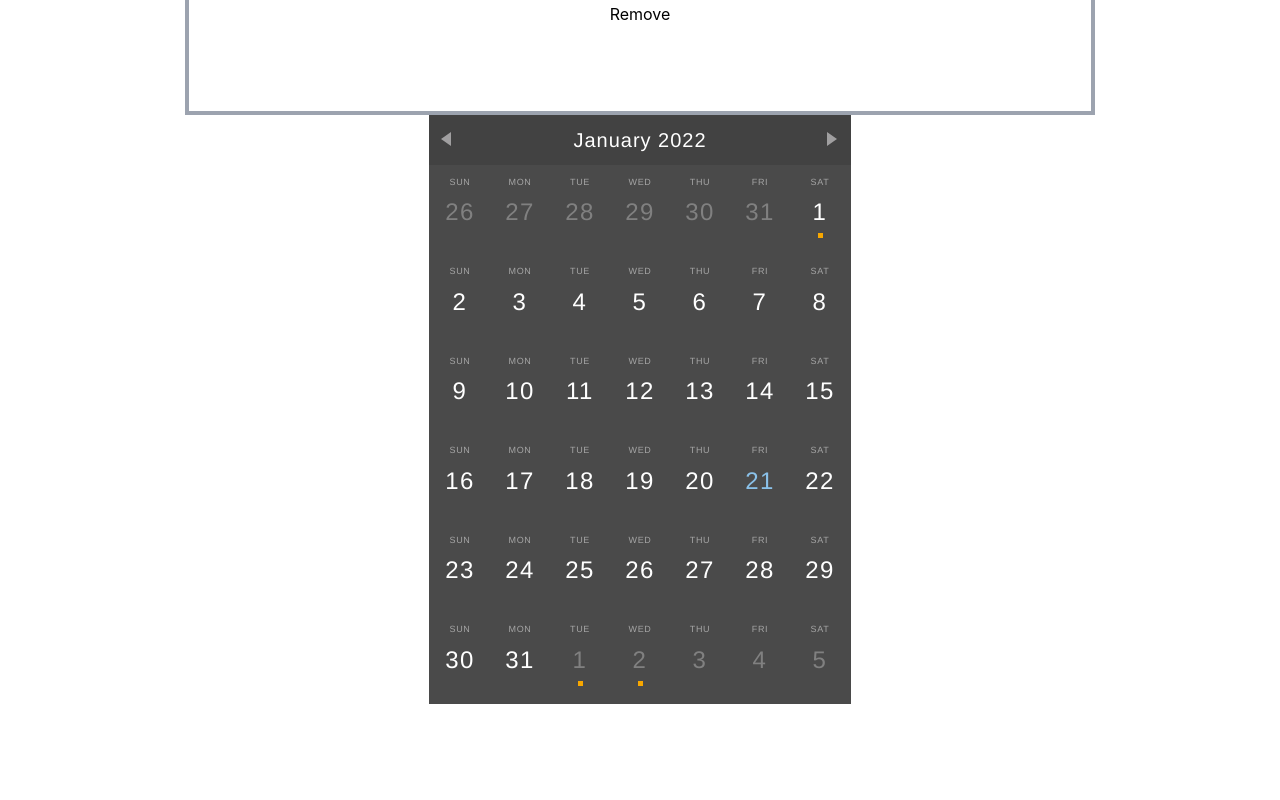
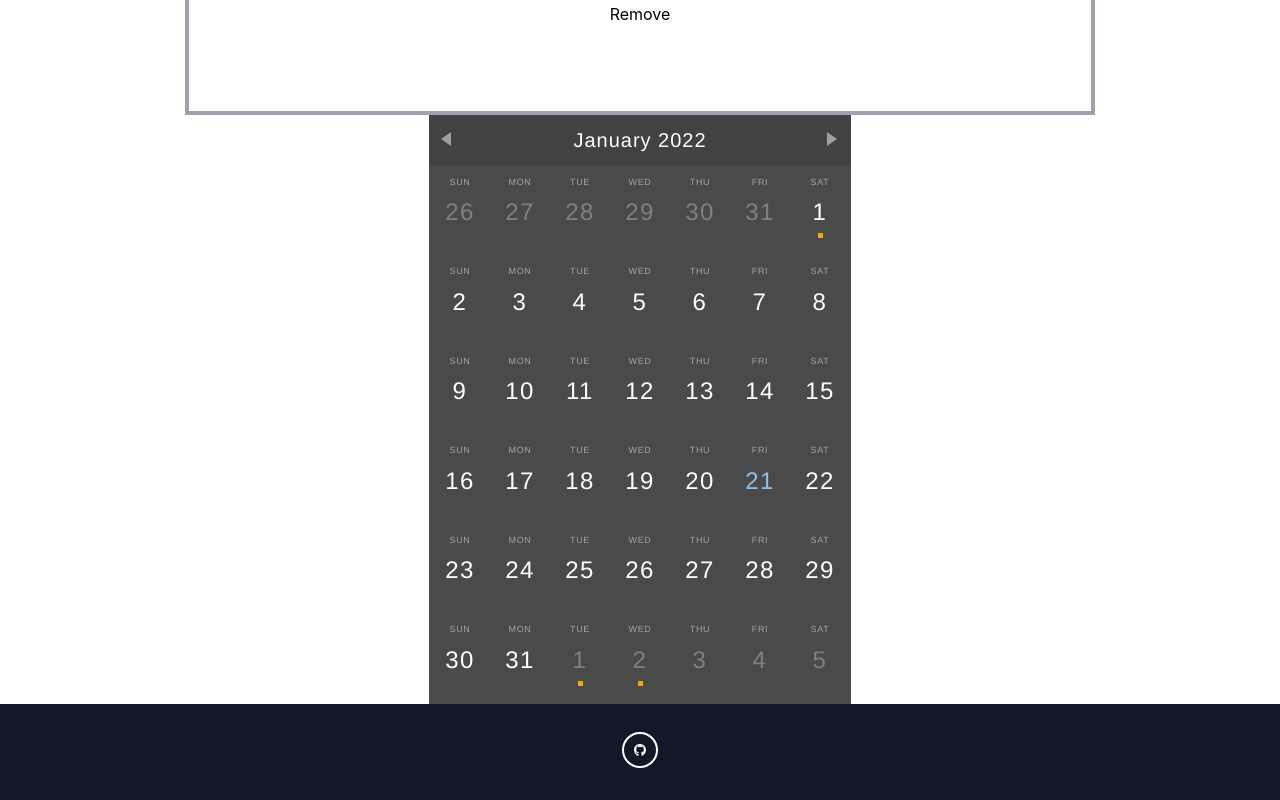
Before and after one commit to tanch-p/AreTheyWorkingToday, a React (Create React App) app in the folder cra/: page / in a window 1280 px wide. Shown: the part 358-1158 px from the top of the page. Before the commit the page ends 1062 px from the top, so only its background shows below. Built offline with nearby package versions, Linux system fonts and the light colour scheme.

Commit message:
added footer

```diff
--- a/cra/src/App.js
+++ b/cra/src/App.js
@@ -31,17 +31,17 @@
 						Are They Working Today?
 					</span>
 				</div>
-				<div class="w-full block flex-grow lg:flex lg:items-center lg:w-auto">
-					<div class="text-sm lg:flex-grow">
+				<div className="w-full block flex-grow lg:flex md:flex lg:items-center md:items-center md:w-auto lg:w-auto">
+					<div className="text-sm lg:flex-grow">
 						<Link
 							to="/"
-							className="block mt-4 lg:inline-block lg:mt-0 text-teal-200 hover:text-white mr-4"
+							className="block mt-4 md:inline-block lg:inline-block md:mt-0  lg:mt-0 text-teal-200 hover:text-white mr-4"
 						>
 							Calender
 						</Link>
 						<Link
 							to="/about"
-							className="block mt-4 lg:inline-block lg:mt-0 text-teal-200 hover:text-white mr-4"
+							className="block mt-4 md:inline-block lg:inline-block md:mt-0 lg:mt-0 text-teal-200 hover:text-white mr-4"
 						>
 							About
 						</Link>
@@ -55,6 +55,30 @@
 					<Route path="*" element={<NotFound />} />
 				</Routes>
 			</main>
+			<footer className="text-center bg-gray-900 text-white">
+				<div className="container pt-6 pb-1">
+					<div className="flex justify-center mb-6">
+
+						<a href="https://github.com/tanch-p/AreTheyWorkingToday" type="button" className="rounded-full border-2 border-white text-white leading-normal uppercase hover:bg-black hover:bg-opacity-5 focus:outline-none focus:ring-0 transition duration-150 ease-in-out w-9 h-9 m-1">
+							<svg aria-hidden="true"
+								focusable="false"
+								data-prefix="fab"
+								data-icon="github"
+								className="w-3 h-full mx-auto"
+								role="img"
+								xmlns="http://www.w3.org/2000/svg"
+								viewBox="0 0 496 512"
+							>
+								<path
+									fill="currentColor"
+									d="M165.9 397.4c0 2-2.3 3.6-5.2 3.6-3.3.3-5.6-1.3-5.6-3.6 0-2 2.3-3.6 5.2-3.6 3-.3 5.6 1.3 5.6 3.6zm-31.1-4.5c-.7 2 1.3 4.3 4.3 4.9 2.6 1 5.6 0 6.2-2s-1.3-4.3-4.3-5.2c-2.6-.7-5.5.3-6.2 2.3zm44.2-1.7c-2.9.7-4.9 2.6-4.6 4.9.3 2 2.9 3.3 5.9 2.6 2.9-.7 4.9-2.6 4.6-4.6-.3-1.9-3-3.2-5.9-2.9zM244.8 8C106.1 8 0 113.3 0 252c0 110.9 69.8 205.8 169.5 239.2 12.8 2.3 17.3-5.6 17.3-12.1 0-6.2-.3-40.4-.3-61.4 0 0-70 15-84.7-29.8 0 0-11.4-29.1-27.8-36.6 0 0-22.9-15.7 1.6-15.4 0 0 24.9 2 38.6 25.8 21.9 38.6 58.6 27.5 72.9 20.9 2.3-16 8.8-27.1 16-33.7-55.9-6.2-112.3-14.3-112.3-110.5 0-27.5 7.6-41.3 23.6-58.9-2.6-6.5-11.1-33.3 2.6-67.9 20.9-6.5 69 27 69 27 20-5.6 41.5-8.5 62.8-8.5s42.8 2.9 62.8 8.5c0 0 48.1-33.6 69-27 13.7 34.7 5.2 61.4 2.6 67.9 16 17.7 25.8 31.5 25.8 58.9 0 96.5-58.9 104.2-114.8 110.5 9.2 7.9 17 22.9 17 46.4 0 33.7-.3 75.4-.3 83.6 0 6.5 4.6 14.4 17.3 12.1C428.2 457.8 496 362.9 496 252 496 113.3 383.5 8 244.8 8zM97.2 352.9c-1.3 1-1 3.3.7 5.2 1.6 1.6 3.9 2.3 5.2 1 1.3-1 1-3.3-.7-5.2-1.6-1.6-3.9-2.3-5.2-1zm-10.8-8.1c-.7 1.3.3 2.9 2.3 3.9 1.6 1 3.6.7 4.3-.7.7-1.3-.3-2.9-2.3-3.9-2-.6-3.6-.3-4.3.7zm32.4 35.6c-1.6 1.3-1 4.3 1.3 6.2 2.3 2.3 5.2 2.6 6.5 1 1.3-1.3.7-4.3-1.3-6.2-2.2-2.3-5.2-2.6-6.5-1zm-11.4-14.7c-1.6 1-1.6 3.6 0 5.9 1.6 2.3 4.3 3.3 5.6 2.3 1.6-1.3 1.6-3.9 0-6.2-1.4-2.3-4-3.3-5.6-2z"
+								></path>
+							</svg>
+						</a>
+					</div>
+				</div>
+			</footer>
+
 		</div>
 	);
 }
```
